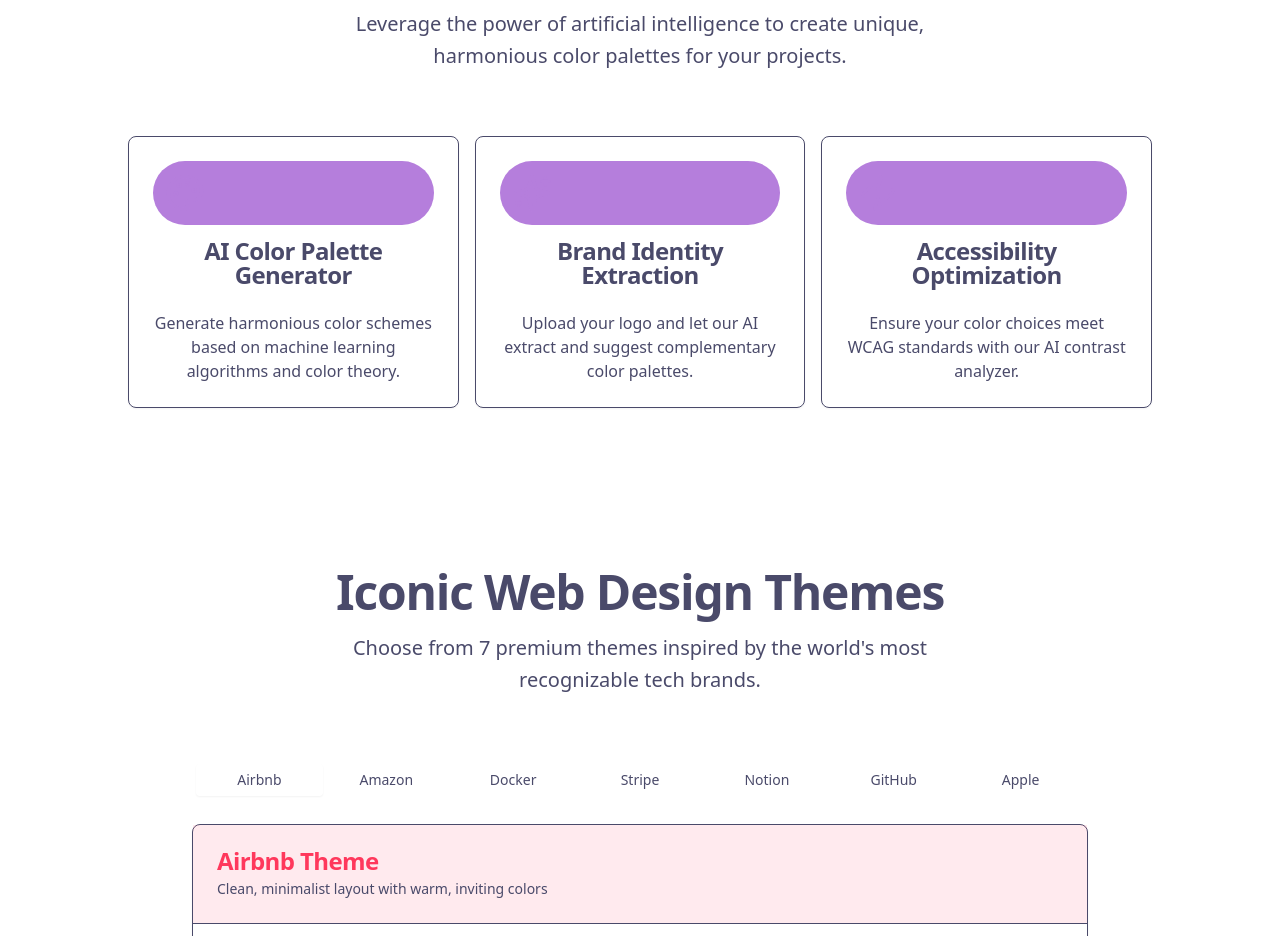
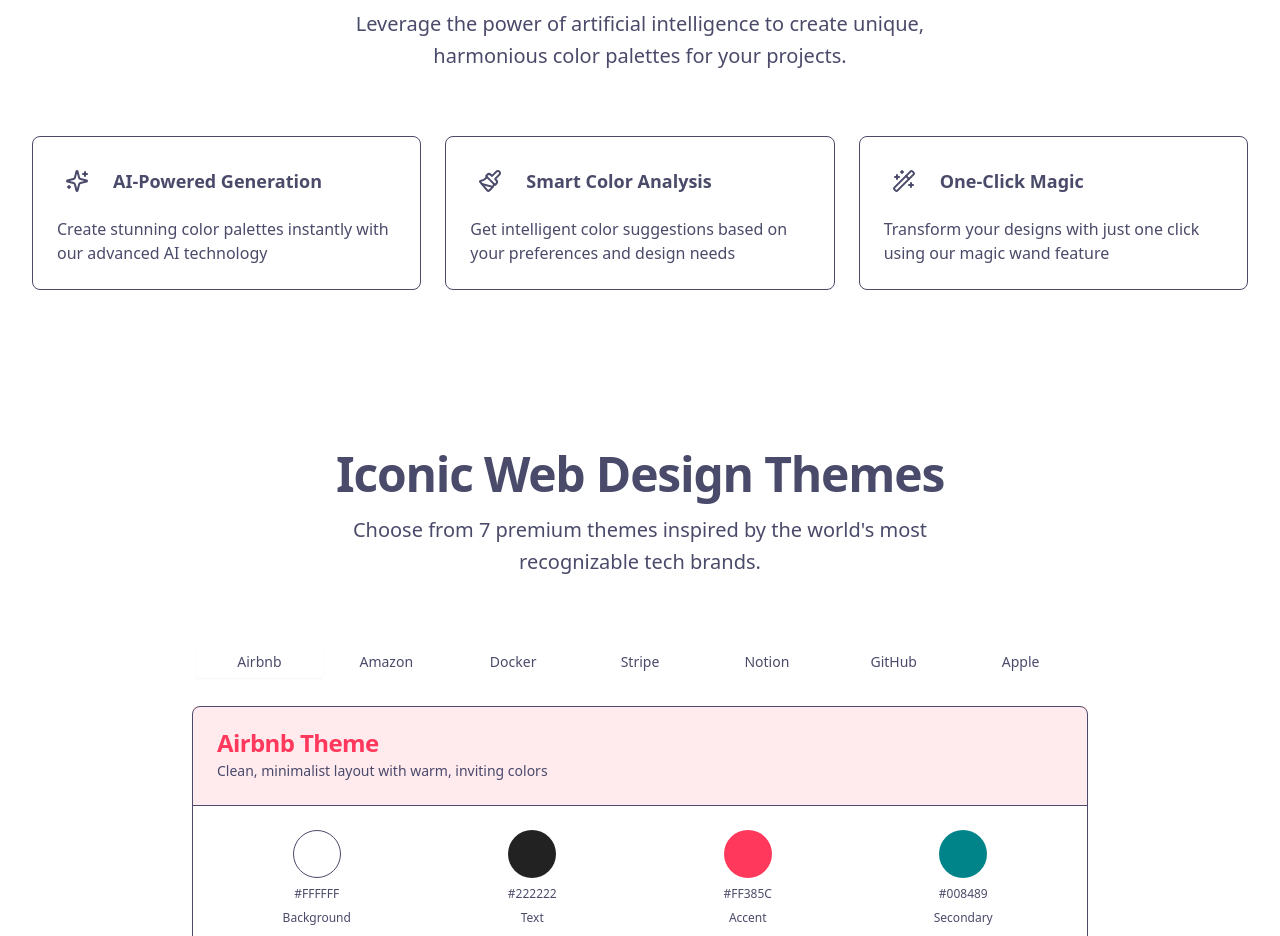
Before and after one commit to jinyeong-park/paletteplay, a Next.js app: page / in a window 1280 px wide. Shown: the part 1463-2399 px from the top of the page. Built offline with nearby package versions, Linux system fonts and the light colour scheme.

Commit message:
modify icons

```diff
--- a/app/page.tsx
+++ b/app/page.tsx
@@ -1,4 +1,15 @@
-import { ArrowRight, Palette, Sparkles, Zap } from "lucide-react";
+import {
+  ArrowRight,
+  Palette,
+  Sparkles,
+  Zap,
+  Check,
+  ChevronDown,
+  Plus,
+  Heart,
+  Paintbrush,
+  Wand2,
+} from "lucide-react";
 import Link from "next/link";
 
 import { Button } from "@/components/ui/button";
@@ -104,22 +115,47 @@ export default function Home() {
                     unique, harmonious color palettes for your projects.
                   </p>
                 </div>
-                <div className="mx-auto grid justify-center gap-4 sm:grid-cols-2 md:max-w-[64rem] md:grid-cols-3">
-                  <FeatureCard
-                    icon={<Palette className="h-10 w-10" />}
-                    title="AI Color Palette Generator"
-                    description="Generate harmonious color schemes based on machine learning algorithms and color theory."
-                  />
-                  <FeatureCard
-                    icon={<Sparkles className="h-10 w-10" />}
-                    title="Brand Identity Extraction"
-                    description="Upload your logo and let our AI extract and suggest complementary color palettes."
-                  />
-                  <FeatureCard
-                    icon={<Zap className="h-10 w-10" />}
-                    title="Accessibility Optimization"
-                    description="Ensure your color choices meet WCAG standards with our AI contrast analyzer."
-                  />
+                <div className="grid grid-cols-1 md:grid-cols-3 gap-6">
+                  <div className="p-6 rounded-lg border bg-white">
+                    <div className="flex items-center gap-4 mb-4">
+                      <div className="p-2 rounded-full bg-accent/10">
+                        <Sparkles className="h-6 w-6 text-accent" />
+                      </div>
+                      <h3 className="text-lg font-semibold">
+                        AI-Powered Generation
+                      </h3>
+                    </div>
+                    <p className="text-muted-foreground">
+                      Create stunning color palettes instantly with our advanced
+                      AI technology
+                    </p>
+                  </div>
+                  <div className="p-6 rounded-lg border bg-white">
+                    <div className="flex items-center gap-4 mb-4">
+                      <div className="p-2 rounded-full bg-accent/10">
+                        <Paintbrush className="h-6 w-6 text-accent" />
+                      </div>
+                      <h3 className="text-lg font-semibold">
+                        Smart Color Analysis
+                      </h3>
+                    </div>
+                    <p className="text-muted-foreground">
+                      Get intelligent color suggestions based on your
+                      preferences and design needs
+                    </p>
+                  </div>
+                  <div className="p-6 rounded-lg border bg-white">
+                    <div className="flex items-center gap-4 mb-4">
+                      <div className="p-2 rounded-full bg-accent/10">
+                        <Wand2 className="h-6 w-6 text-accent" />
+                      </div>
+                      <h3 className="text-lg font-semibold">One-Click Magic</h3>
+                    </div>
+                    <p className="text-muted-foreground">
+                      Transform your designs with just one click using our magic
+                      wand feature
+                    </p>
+                  </div>
                 </div>
               </section>
 
--- a/components/theme-showcase.tsx
+++ b/components/theme-showcase.tsx
@@ -62,6 +62,13 @@ export default function ThemeShowcase() {
       ...prevColors,
       [color]: value,
     }));
+    setSelectedTheme((prevTheme) => ({
+      ...prevTheme,
+      colors: {
+        ...prevTheme.colors,
+        [color]: value,
+      },
+    }));
   };
 
   const handleSaveCustomPalette = () => {
@@ -89,6 +96,27 @@ export default function ThemeShowcase() {
       return;
     }
 
+    // Check if we already have 3 palettes
+    if (savedPalettes.length >= 3) {
+      alert("You can only save up to 3 palettes.");
+      return;
+    }
+
+    // Check for duplicate color combinations
+    const isDuplicate = savedPalettes.some((palette) => {
+      return (
+        palette.colors.accent === selectedTheme.colors.accent &&
+        palette.colors.secondary === selectedTheme.colors.secondary &&
+        palette.colors.text === selectedTheme.colors.text &&
+        palette.colors.background === selectedTheme.colors.background
+      );
+    });
+
+    if (isDuplicate) {
+      alert("This color combination already exists in your saved palettes.");
+      return;
+    }
+
     const newPalette = {
       name: selectedTheme.name,
       colors: selectedTheme.colors,
@@ -101,6 +129,16 @@ export default function ThemeShowcase() {
     // Here you would typically make an API call to authenticate
     setIsAuthenticated(true);
     setShowAuthDialog(false);
+  };
+
+  const handleCustomPaletteSelect = () => {
+    setIsEditingCustomPalette(true);
+    setCustomPaletteName("Custom Palette");
+    setCustomPaletteColors(selectedTheme.colors);
+    setSelectedTheme({
+      name: "Custom Palette",
+      colors: selectedTheme.colors,
+    });
   };
 
   return (
@@ -137,11 +175,7 @@ export default function ThemeShowcase() {
             >
               <DropdownMenuGroup>
                 <DropdownMenuItem
-                  onClick={() => {
-                    setIsEditingCustomPalette(true);
-                    setCustomPaletteName("Custom Palette");
-                    setCustomPaletteColors(selectedTheme.colors);
-                  }}
+                  onClick={handleCustomPaletteSelect}
                   className="gap-2"
                 >
                   <Plus className="h-4 w-4" />
@@ -235,6 +269,19 @@ export default function ThemeShowcase() {
                 style={{ backgroundColor: "#FFFFFF" }}
               ></div>
               <span className="text-xs font-medium">Background</span>
+              {isEditingCustomPalette ? (
+                <div className="w-16 h-8 border rounded-md overflow-hidden bg-white">
+                  <Input
+                    type="color"
+                    value="#FFFFFF"
+                    onChange={(e) =>
+                      handleCustomColorChange("background", e.target.value)
+                    }
+                    className="w-full h-full p-0 border-0 cursor-pointer"
+                    style={{ height: "100%", width: "100%" }}
+                  />
+                </div>
+              ) : null}
               <span className="text-xs text-muted-foreground">#FFFFFF</span>
             </div>
             <div className="flex flex-col items-center gap-2">
@@ -244,19 +291,21 @@ export default function ThemeShowcase() {
               ></div>
               <span className="text-xs font-medium">Text</span>
               {isEditingCustomPalette ? (
+                <div className="w-16 h-8 border rounded-md overflow-hidden bg-white">
                   <Input
                     type="color"
                     value={selectedTheme.colors.text}
                     onChange={(e) =>
                       handleCustomColorChange("text", e.target.value)
                     }
-                  className="w-16 h-8 p-1"
+                    className="w-full h-full p-0 border-0 cursor-pointer"
+                    style={{ height: "100%", width: "100%" }}
                   />
-              ) : (
+                </div>
+              ) : null}
               <span className="text-xs text-muted-foreground">
                 {selectedTheme.colors.text}
               </span>
-              )}
             </div>
             <div className="flex flex-col items-center gap-2">
               <div
@@ -265,19 +314,21 @@ export default function ThemeShowcase() {
               ></div>
               <span className="text-xs font-medium">Accent</span>
               {isEditingCustomPalette ? (
+                <div className="w-16 h-8 border rounded-md overflow-hidden bg-white">
                   <Input
                     type="color"
                     value={selectedTheme.colors.accent}
                     onChange={(e) =>
                       handleCustomColorChange("accent", e.target.value)
                     }
-                  className="w-16 h-8 p-1"
+                    className="w-full h-full p-0 border-0 cursor-pointer"
+                    style={{ height: "100%", width: "100%" }}
                   />
-              ) : (
+                </div>
+              ) : null}
               <span className="text-xs text-muted-foreground">
                 {selectedTheme.colors.accent}
               </span>
-              )}
             </div>
             <div className="flex flex-col items-center gap-2">
               <div
@@ -286,21 +337,31 @@ export default function ThemeShowcase() {
               ></div>
               <span className="text-xs font-medium">Secondary</span>
               {isEditingCustomPalette ? (
+                <div className="w-16 h-8 border rounded-md overflow-hidden bg-white">
                   <Input
                     type="color"
                     value={selectedTheme.colors.secondary}
                     onChange={(e) =>
                       handleCustomColorChange("secondary", e.target.value)
                     }
-                  className="w-16 h-8 p-1"
+                    className="w-full h-full p-0 border-0 cursor-pointer"
+                    style={{ height: "100%", width: "100%" }}
                   />
-              ) : (
+                </div>
+              ) : null}
               <span className="text-xs text-muted-foreground">
                 {selectedTheme.colors.secondary}
               </span>
-              )}
             </div>
           </div>
+          {isEditingCustomPalette && (
+            <div className="flex justify-end">
+              <Heart
+                className="h-6 w-6 text-red-500 cursor-pointer"
+                onClick={handleSavePalette}
+              />
+            </div>
+          )}
 
           {/* Mini Landing Page Preview */}
           <div className="mt-6 border rounded-lg overflow-hidden">
```
Lines whose indentation alone changed are shown as unchanged.
